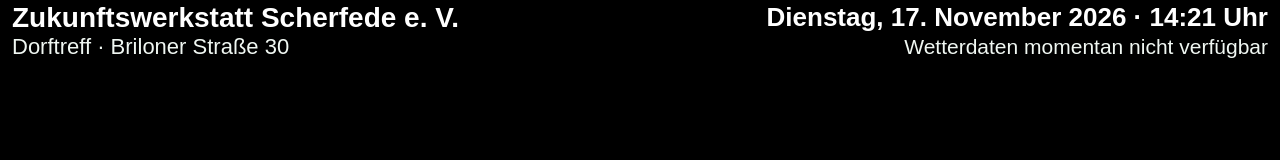
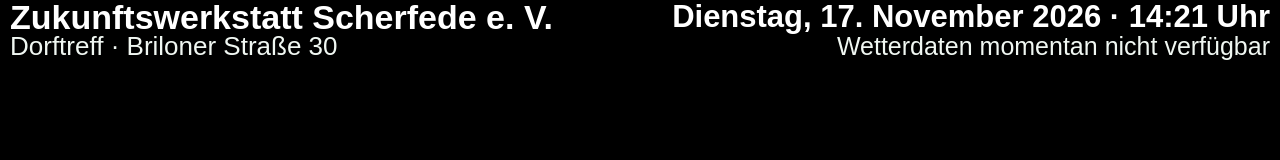
Before and after one commit to aaltmann-design/scherfede-stele, a plain HTML site: page index.html in a window 1280 px wide. Drawn offline with Linux system fonts and the light colour scheme; no server answers.

Commit message:
Add files via upload

```diff
--- a/index.html
+++ b/index.html
@@ -6,22 +6,20 @@
 <title>Zukunftswerkstatt Scherfede e. V. – Stele Kopfzeile</title>
 <style>
   * { box-sizing: border-box; }
-  html, body { margin: 0; padding: 0; width: 100%; height: 100%; overflow: hidden; background: #000; color: #fff; font-family: Arial, Helvetica, sans-serif; }
-  /* Kompakte, zweizeilige Ansicht für Galaxy Signage: 1080 × 120, Auto Scaling ein */
-  .kopf { position: relative; width: 100%; height: 60px; background: #000; overflow: hidden; }
-  .links, .rechts { position: absolute; top: 0; height: 60px; min-width: 0; }
-  .links { left: 12px; right: 51%; }
-  .rechts { left: 49%; right: 12px; text-align: right; }
-  .name, .datum { position: absolute; top: 1px; left: 0; right: 0; font-size: 28px; font-weight: 700; line-height: 33px; white-space: nowrap; }
-  .adresse, .wetter { position: absolute; top: 34px; left: 0; right: 0; font-size: 22px; line-height: 25px; color: #f0f7f2; white-space: nowrap; }
-  .datum { font-size: 26px; }
-  .wetter { font-size: 21px; }
-  @media(max-width: 1000px) {
-    .name { font-size: clamp(14px, 2.6vw, 28px); }
-    .datum { font-size: clamp(13px, 2.4vw, 26px); }
-    .adresse { font-size: clamp(11px, 2.05vw, 22px); }
-    .wetter { font-size: clamp(11px, 1.9vw, 21px); }
-  }
+  html,body { margin:0; padding:0; width:100%; height:100%; overflow:hidden; background:#000; color:#fff; font-family:Arial,Helvetica,sans-serif; }
+  /* 60px innen: Galaxy Signage skaliert diese Vorlage bei 1080x120 mit Auto Scaling. */
+  .kopf { position:relative; width:100%; height:60px; background:#000; overflow:hidden; }
+  .links,.rechts { position:absolute; top:0; height:60px; min-width:0; }
+  .links { left:10px; right:51%; }
+  .rechts { left:49%; right:10px; text-align:right; }
+  .name,.datum,.adresse,.wetter { position:absolute; left:0; right:0; white-space:nowrap; overflow:visible; }
+  .name,.datum { top:0; font-weight:700; line-height:34px; }
+  .adresse,.wetter { top:34px; line-height:25px; color:#f0f7f2; }
+  .name { font-size:34px; }
+  .datum { font-size:31px; }
+  .adresse { font-size:26px; }
+  .wetter { font-size:25px; }
+  /* Keine Media-Query und keine automatische Schriftverkleinerung. */
 </style>
 </head>
 <body>
@@ -41,12 +39,12 @@ const dateEl = document.getElementById('datetime');
 const weatherEl = document.getElementById('weather');
 function updateDate() {
   const now = new Date();
-  const date = new Intl.DateTimeFormat('de-DE', { timeZone: 'Europe/Berlin', weekday: 'long', day: 'numeric', month: 'long', year: 'numeric' }).format(now);
-  const time = new Intl.DateTimeFormat('de-DE', { timeZone: 'Europe/Berlin', hour: '2-digit', minute: '2-digit', hourCycle: 'h23' }).format(now);
+  const date = new Intl.DateTimeFormat('de-DE', { timeZone:'Europe/Berlin', weekday:'long', day:'numeric', month:'long', year:'numeric' }).format(now);
+  const time = new Intl.DateTimeFormat('de-DE', { timeZone:'Europe/Berlin', hour:'2-digit', minute:'2-digit', hourCycle:'h23' }).format(now);
   dateEl.textContent = date + ' · ' + time + ' Uhr';
 }
 updateDate();
-setInterval(updateDate, 15000);
+setInterval(updateDate,15000);
 function symbol(code) {
   if (code === 0) return '☀️';
   if (code <= 3) return '⛅';
@@ -59,21 +57,19 @@ function symbol(code) {
 }
 async function updateWeather() {
   try {
-    const url = 'https://api.open-meteo.com/v1/forecast?latitude=51.53&longitude=9.03&current=temperature_2m,weather_code&daily=temperature_2m_max,temperature_2m_min,weather_code&timezone=Europe%2FBerlin&forecast_days=2';
-    const resp = await fetch(url, { cache: 'no-store' });
-    if (!resp.ok) throw new Error('Wetterdienst nicht erreichbar');
-    const data = await resp.json();
-    const current = Math.round(data.current.temperature_2m);
-    const todayHi = Math.round(data.daily.temperature_2m_max[0]);
-    const tomorrowHi = Math.round(data.daily.temperature_2m_max[1]);
-    const tomorrowLo = Math.round(data.daily.temperature_2m_min[1]);
-    weatherEl.textContent = `${symbol(data.current.weather_code)} Jetzt ${current}° · Heute ${todayHi}° · Morgen ${symbol(data.daily.weather_code[1])} ${tomorrowLo}–${tomorrowHi}°C`;
-  } catch (err) {
-    weatherEl.textContent = 'Wetterdaten momentan nicht verfügbar';
-  }
+    const url='https://api.open-meteo.com/v1/forecast?latitude=51.53&longitude=9.03&current=temperature_2m,weather_code&daily=temperature_2m_max,temperature_2m_min,weather_code&timezone=Europe%2FBerlin&forecast_days=2';
+    const resp=await fetch(url,{cache:'no-store'});
+    if(!resp.ok) throw new Error('Wetterdienst nicht erreichbar');
+    const data=await resp.json();
+    const current=Math.round(data.current.temperature_2m);
+    const todayHi=Math.round(data.daily.temperature_2m_max[0]);
+    const tomorrowHi=Math.round(data.daily.temperature_2m_max[1]);
+    const tomorrowLo=Math.round(data.daily.temperature_2m_min[1]);
+    weatherEl.textContent=`${symbol(data.current.weather_code)} Jetzt ${current}° · Heute ${todayHi}° · Morgen ${symbol(data.daily.weather_code[1])} ${tomorrowLo}–${tomorrowHi}°C`;
+  } catch(err) { weatherEl.textContent='Wetterdaten momentan nicht verfügbar'; }
 }
 updateWeather();
-setInterval(updateWeather, 15 * 60 * 1000);
+setInterval(updateWeather,15*60*1000);
 </script>
 </body>
 </html>
```
